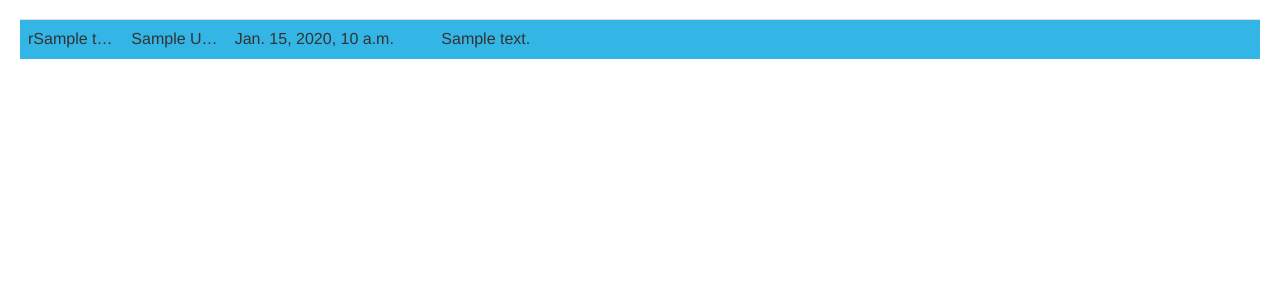
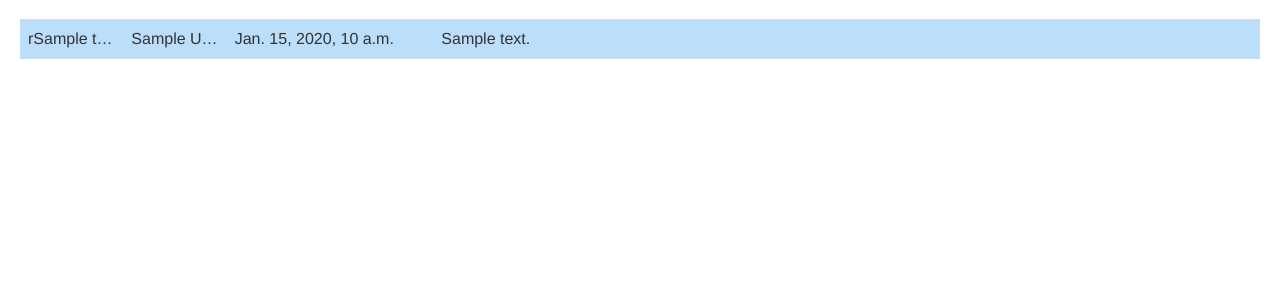
Before and after one commit to freebsd/mfctracker, a Django app: template templates/mfctracker/index.html in a window 1280 px wide. Shown: the part 51-351 px from the top of the page. Run offline with Django 3.2, Linux system fonts and the light colour scheme; the template is opened without the code that fills it: most values are stand-ins (such as "Sample title", 1, 10 or a date in 2020); some libraries are stand-ins or nearby versions.

Commit message:
Use lighter background for table entries

```diff
--- a/static/mfctracker.css
+++ b/static/mfctracker.css
@@ -20,12 +20,12 @@ td {
 
 .table>tbody>tr.mfcready>td,
 .table>tbody>tr.mfcready>th {
-   background-color: #00c851;
+   background-color: #c8e6c9;
 }
 
 .table>tbody>tr.mfcwait>td,
 .table>tbody>tr.mfcwait>th {
-   background-color: #33b5e5;
+   background-color: #bbdefb;
 }
 
 .table {
```
